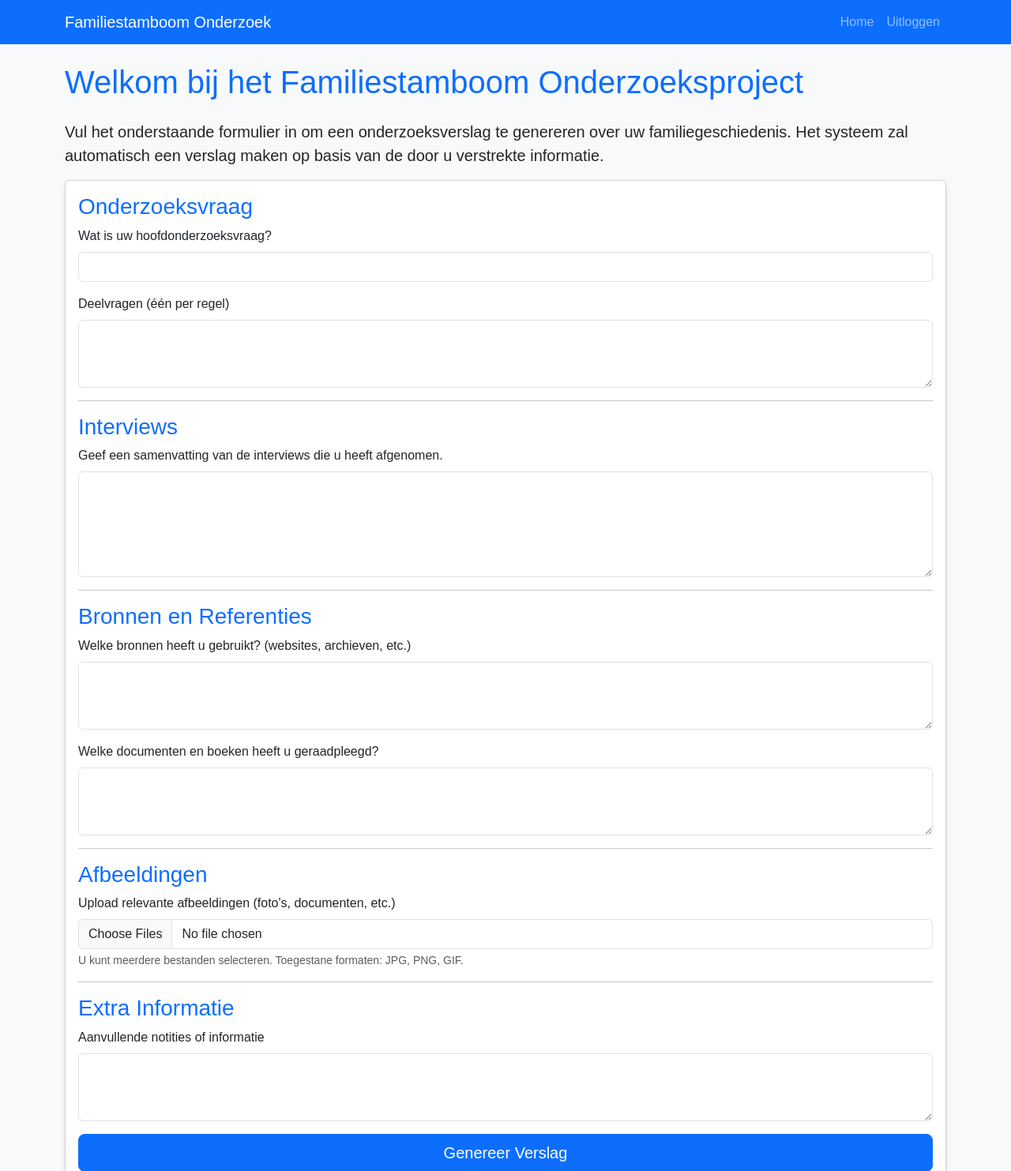
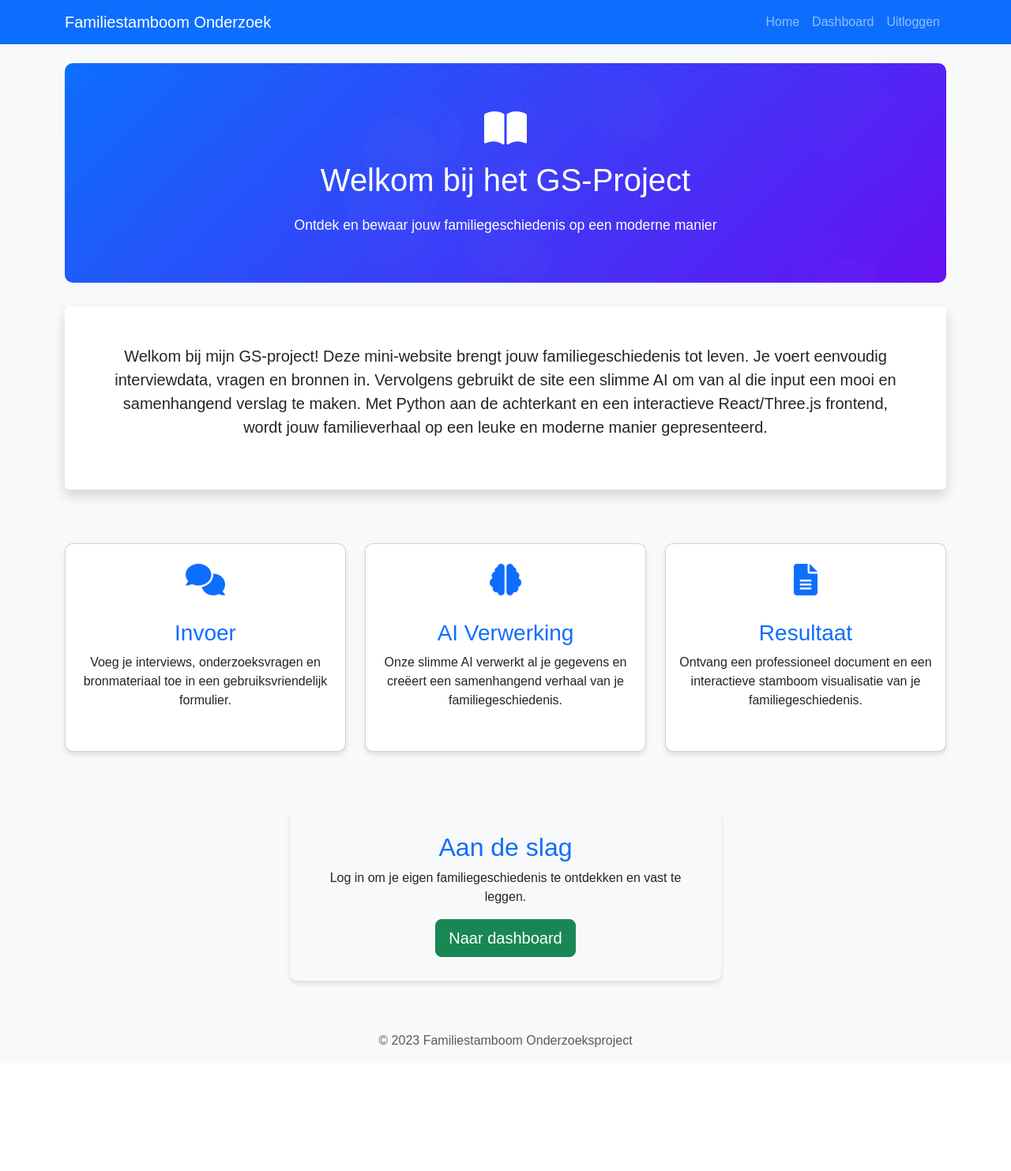
Before and after one commit to JasperG134/Slime-simulation_py, a Flask app: page / in a window 1280 px wide. Shown: the top 1483 px of the page at 79% size. After the commit the page ends 1326 px from the top, so only its background shows below. Run offline with Flask 3, Linux system fonts and the light colour scheme; the visitor is signed in with stand-in values (Sample User, id 1).

Commit message:
GS project home pagina :)

```diff
--- a/Gs_project/app/routes.py
+++ b/Gs_project/app/routes.py
@@ -15,11 +15,8 @@ def allowed_file(filename):
 
 
 @app.route('/')
-def index():
-    if session.get('is_authenticated'):
-        return render_template('index.html')
-    else:
-        return redirect(url_for('login'))
+def home():
+    return render_template('home.html')
 
 
 @app.route('/login', methods=['GET', 'POST'])
@@ -41,7 +38,7 @@ def login():
 def logout_route():
     logout()
     flash('U bent uitgelogd.', 'info')
-    return redirect(url_for('login'))
+    return redirect(url_for('home'))
 
 
 @app.route('/generate', methods=['POST'])
@@ -68,7 +65,8 @@ def generate_report():
                 image.save(file_path)
                 uploaded_images.append(file_path)
 
-    # There is no money on this account only used for the free model. so no use in stealing it ;).
+    # There is no money on this account, only used for the free model. so no use in stealing it ;).
+    # also this key will be removed from my account after 21/03/2025 european notation.
     api_key = "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"
 
     # Verslag genereren
@@ -115,3 +113,9 @@ def download_file(filename):
 def get_family_tree_data():
     data = session.get('family_tree_data')
     return jsonify(data)
+
+
+@app.route('/dashboard')
+@login_required
+def index():
+    return render_template('index.html')
--- a/Gs_project/app/templates/base.html
+++ b/Gs_project/app/templates/base.html
@@ -11,7 +11,7 @@
 <body>
 <nav class="navbar navbar-expand-lg navbar-dark bg-primary">
     <div class="container">
-        <a class="navbar-brand" href="{{ url_for('index') }}">Familiestamboom Onderzoek</a>
+        <a class="navbar-brand" href="{{ url_for('home') }}">Familiestamboom Onderzoek</a>
         <button class="navbar-toggler" type="button" data-bs-toggle="collapse" data-bs-target="#navbarNav">
             <span class="navbar-toggler-icon"></span>
         </button>
@@ -19,12 +19,18 @@
             <ul class="navbar-nav ms-auto">
                 {% if session.is_authenticated %}
                 <li class="nav-item">
-                    <a class="nav-link" href="{{ url_for('index') }}">Home</a>
+                    <a class="nav-link" href="{{ url_for('home') }}">Home</a>
+                </li>
+                <li class="nav-item">
+                    <a class="nav-link" href="{{ url_for('index') }}">Dashboard</a>
                 </li>
                 <li class="nav-item">
                     <a class="nav-link" href="{{ url_for('logout_route') }}">Uitloggen</a>
                 </li>
                 {% else %}
+                <li class="nav-item">
+                    <a class="nav-link" href="{{ url_for('home') }}">Home</a>
+                </li>
                 <li class="nav-item">
                     <a class="nav-link" href="{{ url_for('login') }}">Inloggen</a>
                 </li>
--- /dev/null
+++ b/Gs_project/app/templates/home.html
@@ -0,0 +1,296 @@
+{% extends "base.html" %}
+
+{% block extra_head %}
+<style>
+    .hero-section {
+        background: linear-gradient(135deg, #0d6efd, #6610f2);
+        color: white;
+        padding: 60px 0;
+        border-radius: 10px;
+        margin-bottom: 30px;
+        position: relative;
+        overflow: hidden;
+    }
+
+    .hero-section h1 {
+        color: white;
+        font-size: 2.5rem;
+        margin-bottom: 20px;
+    }
+
+    .hero-section p {
+        font-size: 1.1rem;
+        max-width: 800px;
+        margin: 0 auto;
+    }
+
+    .feature-card {
+        transition: transform 0.3s ease, box-shadow 0.3s ease;
+        border-radius: 10px;
+        overflow: hidden;
+        height: 100%;
+    }
+
+    .feature-card:hover {
+        transform: translateY(-5px);
+        box-shadow: 0 10px 20px rgba(0, 0, 0, 0.15);
+    }
+
+    .feature-icon {
+        font-size: 2.5rem;
+        margin-bottom: 20px;
+        color: #0d6efd;
+    }
+
+    .floating {
+        animation: float 6s ease-in-out infinite;
+    }
+
+    @keyframes float {
+        0% {
+            transform: translateY(0px);
+        }
+        50% {
+            transform: translateY(-20px);
+        }
+        100% {
+            transform: translateY(0px);
+        }
+    }
+
+    .family-tree-animation {
+        position: absolute;
+        width: 100%;
+        height: 100%;
+        top: 0;
+        left: 0;
+        z-index: 0;
+        opacity: 0.1;
+    }
+
+    .content-wrapper {
+        position: relative;
+        z-index: 1;
+    }
+
+    .circle {
+        position: absolute;
+        border-radius: 50%;
+        background: white;
+        opacity: 0.1;
+    }
+
+    .login-section {
+        background-color: #f8f9fa;
+        padding: 30px;
+        border-radius: 10px;
+        box-shadow: 0 4px 6px rgba(0, 0, 0, 0.1);
+    }
+</style>
+<link rel="stylesheet" href="https://cdnjs.cloudflare.com/ajax/libs/font-awesome/6.0.0-beta3/css/all.min.css">
+{% endblock %}
+
+{% block content %}
+<div class="hero-section">
+    <div class="family-tree-animation" id="animation-container"></div>
+    <div class="content-wrapper text-center">
+        <div class="floating">
+            <i class="fas fa-book-open mb-3" style="font-size: 3rem;"></i>
+        </div>
+        <h1>Welkom bij het GS-Project</h1>
+        <p class="lead">Ontdek en bewaar jouw familiegeschiedenis op een moderne manier</p>
+    </div>
+</div>
+
+<div class="row mb-5">
+    <div class="col-12">
+        <div class="card border-0 shadow">
+            <div class="card-body p-5">
+                <p class="lead text-center">
+                    Welkom bij mijn GS-project! Deze mini-website brengt jouw familiegeschiedenis tot leven.
+                    Je voert eenvoudig interviewdata, vragen en bronnen in. Vervolgens gebruikt de site een slimme AI
+                    om van al die input een mooi en samenhangend verslag te maken. Met Python aan de achterkant en een
+                    interactieve React/Three.js frontend, wordt jouw familieverhaal op een leuke en moderne manier gepresenteerd.
+                </p>
+            </div>
+        </div>
+    </div>
+</div>
+
+<div class="row mb-5">
+    <div class="col-md-4 mb-4">
+        <div class="card feature-card h-100">
+            <div class="card-body text-center">
+                <div class="feature-icon">
+                    <i class="fas fa-comments"></i>
+                </div>
+                <h3>Invoer</h3>
+                <p>Voeg je interviews, onderzoeksvragen en bronmateriaal toe in een gebruiksvriendelijk formulier.</p>
+            </div>
+        </div>
+    </div>
+    <div class="col-md-4 mb-4">
+        <div class="card feature-card h-100">
+            <div class="card-body text-center">
+                <div class="feature-icon">
+                    <i class="fas fa-brain"></i>
+                </div>
+                <h3>AI Verwerking</h3>
+                <p>Onze slimme AI verwerkt al je gegevens en creëert een samenhangend verhaal van je familiegeschiedenis.</p>
+            </div>
+        </div>
+    </div>
+    <div class="col-md-4 mb-4">
+        <div class="card feature-card h-100">
+            <div class="card-body text-center">
+                <div class="feature-icon">
+                    <i class="fas fa-file-alt"></i>
+                </div>
+                <h3>Resultaat</h3>
+                <p>Ontvang een professioneel document en een interactieve stamboom visualisatie van je familiegeschiedenis.</p>
+            </div>
+        </div>
+    </div>
+</div>
+
+<div class="row">
+    <div class="col-lg-6 offset-lg-3">
+        <div class="login-section text-center">
+            <h2>Aan de slag</h2>
+            <p>Log in om je eigen familiegeschiedenis te ontdekken en vast te leggen.</p>
+            {% if not session.is_authenticated %}
+            <a href="{{ url_for('login') }}" class="btn btn-primary btn-lg">Inloggen</a>
+            {% else %}
+            <a href="{{ url_for('index') }}" class="btn btn-success btn-lg">Naar dashboard</a>
+            {% endif %}
+        </div>
+    </div>
+</div>
+{% endblock %}
+
+{% block extra_scripts %}
+<script>
+    // Animatie voor de achtergrond
+    document.addEventListener('DOMContentLoaded', function() {
+        const container = document.getElementById('animation-container');
+
+        // Creëer willekeurige cirkels voor de animatie
+        for (let i = 0; i < 15; i++) {
+            createRandomCircle(container);
+        }
+
+        // Voeg lijn-animatie toe
+        createFamilyTreeLines(container);
+    });
+
+    function createRandomCircle(container) {
+        const circle = document.createElement('div');
+        circle.classList.add('circle');
+
+        const size = Math.random() * 100 + 50;
+        const posX = Math.random() * 100;
+        const posY = Math.random() * 100;
+
+        circle.style.width = `${size}px`;
+        circle.style.height = `${size}px`;
+        circle.style.left = `${posX}%`;
+        circle.style.top = `${posY}%`;
+
+        container.appendChild(circle);
+
+        // Animeer de cirkels
+        animateCircle(circle);
+    }
+
+    function animateCircle(circle) {
+        const duration = Math.random() * 10000 + 5000;
+        const startX = parseFloat(circle.style.left);
+        const startY = parseFloat(circle.style.top);
+        const targetX = startX + (Math.random() * 20 - 10);
+        const targetY = startY + (Math.random() * 20 - 10);
+
+        let startTime;
+
+        function animate(currentTime) {
+            if (!startTime) startTime = currentTime;
+            const elapsed = currentTime - startTime;
+            const progress = Math.min(elapsed / duration, 1);
+
+            const easeProgress = 0.5 - Math.cos(progress * Math.PI) / 2;
+
+            const currentX = startX + (targetX - startX) * easeProgress;
+            const currentY = startY + (targetY - startY) * easeProgress;
+
+            circle.style.left = `${currentX}%`;
+            circle.style.top = `${currentY}%`;
+
+            if (progress < 1) {
+                requestAnimationFrame(animate);
+            } else {
+                // Opnieuw animeren in de andere richting
+                animateCircle(circle);
+            }
+        }
+
+        requestAnimationFrame(animate);
+    }
+
+    function createFamilyTreeLines(container) {
+        const svg = document.createElementNS("http://www.w3.org/2000/svg", "svg");
+        svg.setAttribute('width', '100%');
+        svg.setAttribute('height', '100%');
+        svg.style.position = 'absolute';
+        svg.style.top = '0';
+        svg.style.left = '0';
+        svg.style.opacity = '0.2';
+
+        // Maak een simpele stamboom structuur
+        const lines = [
+            {x1: '50%', y1: '20%', x2: '50%', y2: '40%'},
+            {x1: '50%', y1: '40%', x2: '30%', y2: '60%'},
+            {x1: '50%', y1: '40%', x2: '70%', y2: '60%'},
+            {x1: '30%', y1: '60%', x2: '20%', y2: '80%'},
+            {x1: '30%', y1: '60%', x2: '40%', y2: '80%'},
+            {x1: '70%', y1: '60%', x2: '60%', y2: '80%'},
+            {x1: '70%', y1: '60%', x2: '80%', y2: '80%'}
+        ];
+
+        lines.forEach(coords => {
+            const line = document.createElementNS("http://www.w3.org/2000/svg", "line");
+            line.setAttribute('x1', coords.x1);
+            line.setAttribute('y1', coords.y1);
+            line.setAttribute('x2', coords.x2);
+            line.setAttribute('y2', coords.y2);
+            line.setAttribute('stroke', 'white');
+            line.setAttribute('stroke-width', '2');
+
+            svg.appendChild(line);
+
+            // Voeg een animatie toe voor de lijnen
+            animateLine(line);
+        });
+
+        container.appendChild(svg);
+    }
+
+    function animateLine(line) {
+        let length = line.getTotalLength();
+        if (!length) length = 100; // Fallback indien getTotalLength niet werkt
+
+        line.style.strokeDasharray = length;
+        line.style.strokeDashoffset = length;
+
+        line.animate(
+            [
+                { strokeDashoffset: length },
+                { strokeDashoffset: 0 }
+            ],
+            {
+                duration: 2000,
+                fill: 'forwards',
+                easing: 'ease-in-out'
+            }
+        );
+    }
+</script>
+{% endblock %}
```
Also changed, not shown: Gs_project/app/generator.py (+225 -20 lines).
